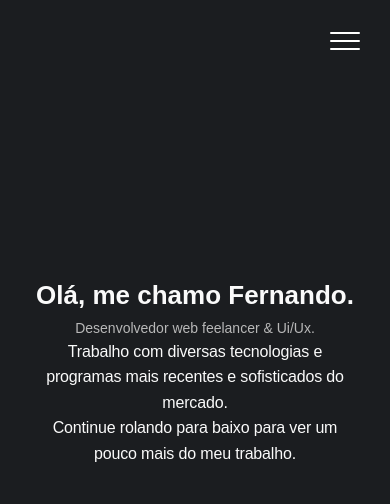
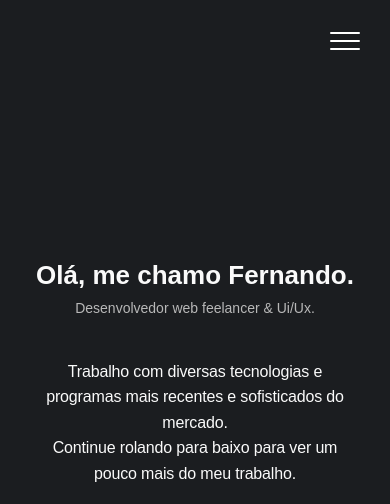
Before and after one commit to devsfe/Personal-portfolio, a plain HTML site: page index.html in a window 390 px wide. Shown: the top 504 px of the page. Drawn offline with Linux system fonts and the light colour scheme.

Commit message:
Ajustes mobile 3 25 11

```diff
--- a/assets/css/responsive.css
+++ b/assets/css/responsive.css
@@ -36,11 +36,11 @@
 
     .home__description--2 {
         font-size: 16px;
-        text-align: center;
         letter-spacing: -.01rem;
         max-width: 19.375rem;
         white-space: pre-line;
-        margin: 0 0 40px 0;
+        margin: 40px 0 40px 0;
+        font-weight: 300;
     }
 
     .home__icon {
--- a/assets/css/style.css
+++ b/assets/css/style.css
@@ -122,9 +122,6 @@ body {
 
 
 /* === Home === */
-#home {
-
-}
 .home__container {
     width: 100%;
     height: 100vh;
```
